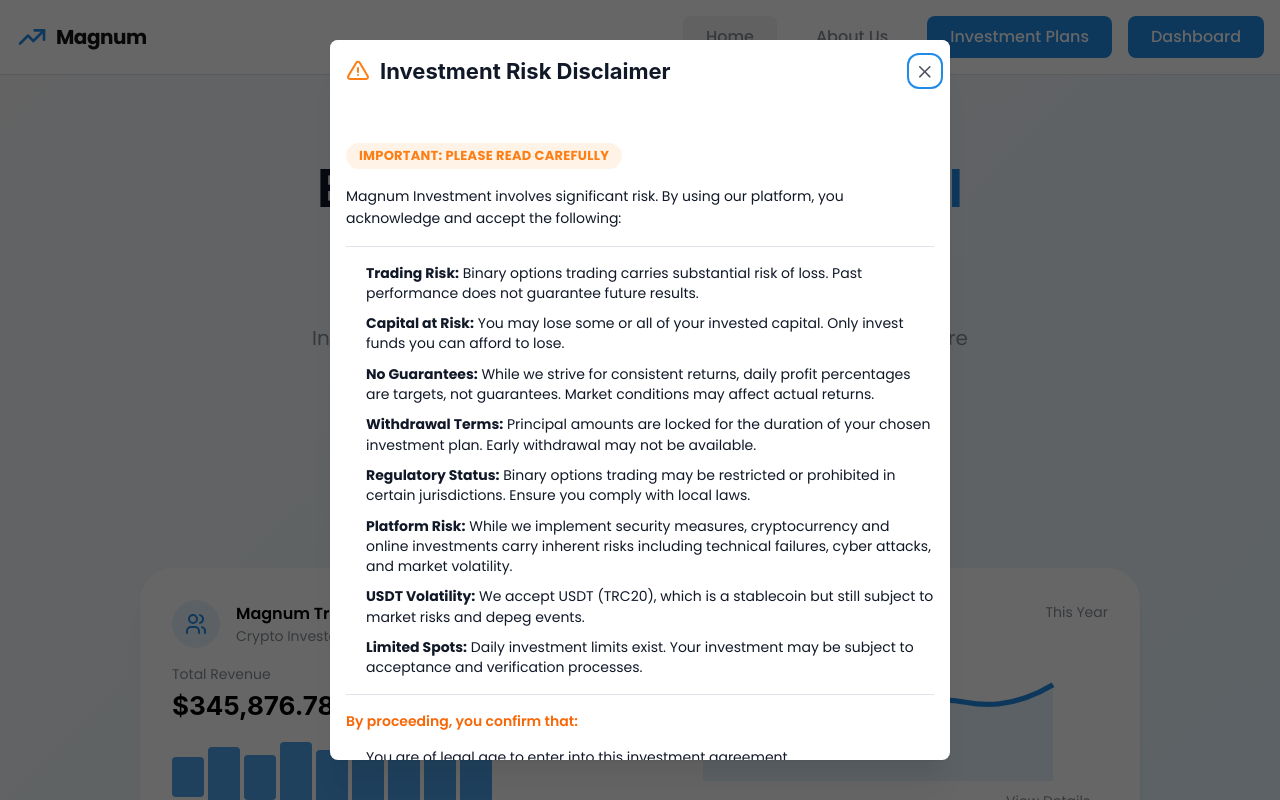
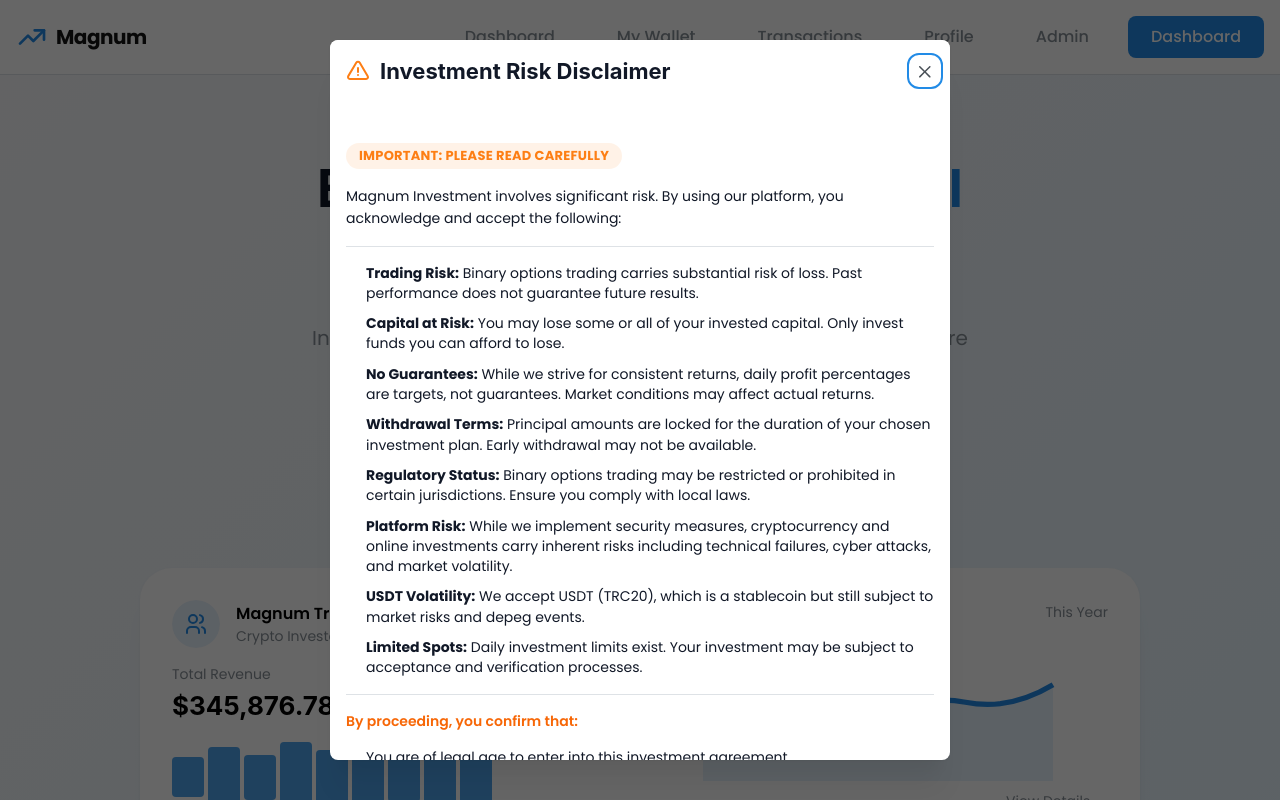
Before and after one commit to elohwine/crypto-btcpay-final, a React (Create React App) app in the folder apps/frontend/: page / in a window 1280 px wide. Shown: the top 800 px of the page. Built offline with nearby package versions, Linux system fonts and the light colour scheme; sample sign-in values are in the browser's storage.

Commit message:
feat: Add all menu items back to TopNav - Dashboard, My Wallet, Transactions, Profile, Admin for authenticated users

```diff
--- a/apps/frontend/src/components/TopNav/TopNav.tsx
+++ b/apps/frontend/src/components/TopNav/TopNav.tsx
@@ -22,11 +22,27 @@ const TopNav: React.FC = () => {
   const { user } = useAuth();
   const isDark = (theme as any).colorScheme === "dark";
 
-  const navLinks = [
+  type NavLink = {
+    to: string;
+    label: string;
+    highlight?: boolean;
+  };
+
+  const publicNavLinks: NavLink[] = [
     { to: "/", label: "Home" },
     { to: "/about", label: "About Us" },
     { to: "/members/signup", label: "Investment Plans", highlight: true },
   ];
+
+  const authenticatedNavLinks: NavLink[] = [
+    { to: "/dashboard", label: "Dashboard" },
+    { to: "/capital", label: "My Wallet" },
+    { to: "/transactions", label: "Transactions" },
+    { to: "/members", label: "Profile" },
+    { to: "/admin", label: "Admin" },
+  ];
+
+  const navLinks = user ? authenticatedNavLinks : publicNavLinks;
 
   const isActive = (path: string) => location.pathname === path;
 
```
